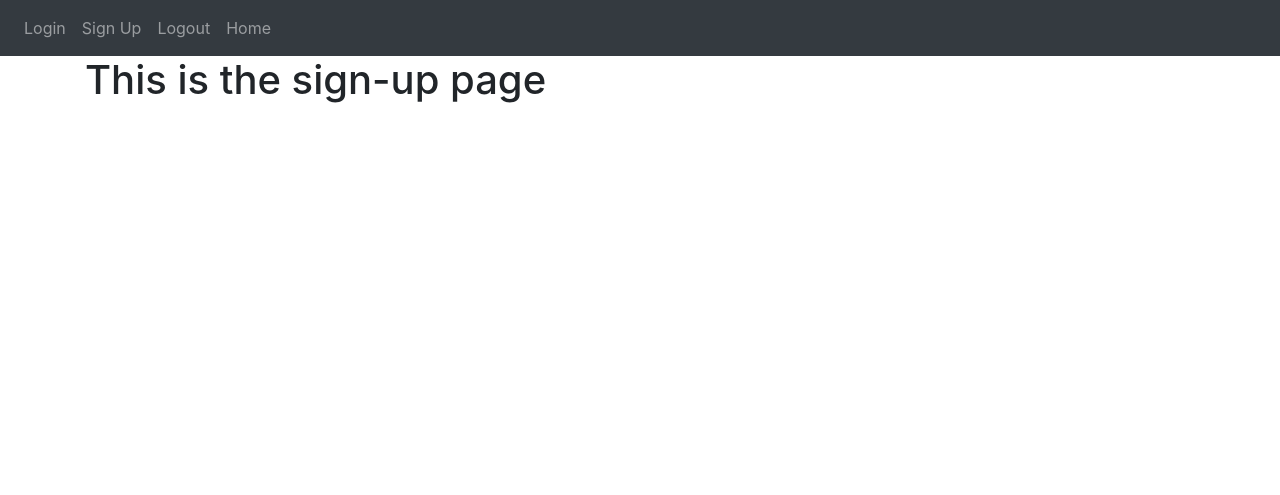
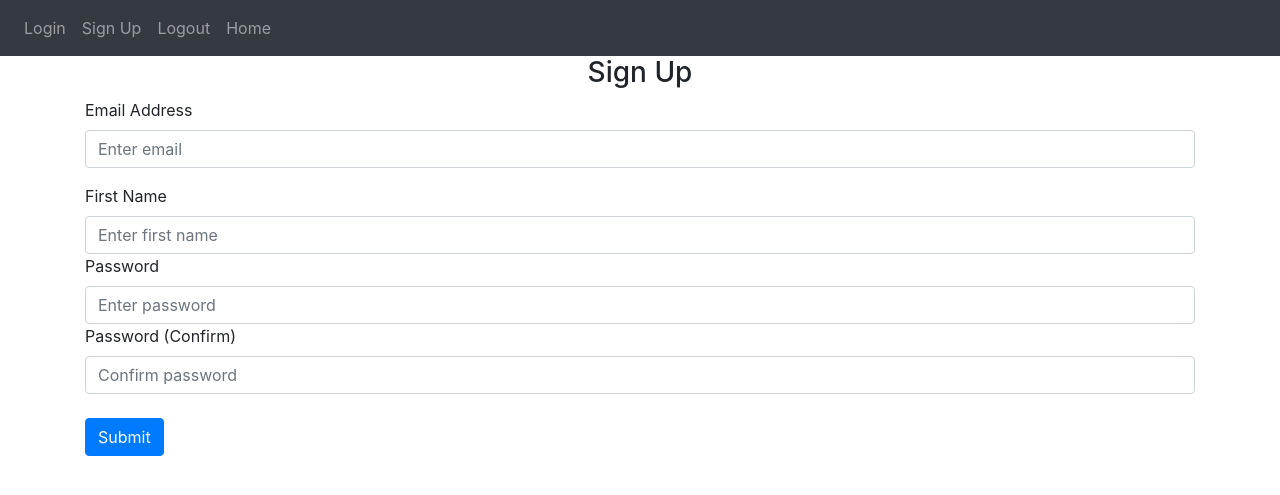
Before and after one commit to LGarza94/Python_website_tut, a Flask app: page /sign-up in a window 1280 px wide. Shown: the top 495 px of the page. Run offline with Flask 3, Linux system fonts and the light colour scheme; some libraries are stand-ins or nearby versions.

Commit message:
added new code to sign-up.html
added additional code to sign-up.html in order to display input boxes for user's to input data such as email, first name, password and confirming password

```diff
--- a/website/templates/login.html
+++ b/website/templates/login.html
@@ -2,10 +2,5 @@
 
 {% block content %}
 <h1>This is the login page</h1>
-{% if boolean == True %}
-Yes, it is true!
-{% else %}
-No, it is not true!
-{% endif %}
 
 {% endblock %}
--- a/website/templates/sign_up.html
+++ b/website/templates/sign_up.html
@@ -1,5 +1,49 @@
 {% extends "base.html" %} {% block title %}Sign Up{% endblock %}
 
 {% block content %}
-<h1>This is the sign-up page</h1>
+<form method="POST">
+    <h3 align="center">Sign Up</h3>
+    <div class="form-group">
+        <label for="email">Email Address</label>
+        <input
+            type="email"
+            class="form-control"
+            id="email"
+            name="email"
+            placeholder="Enter email"
+        />
+    </div>
+    <div class="form=group">
+        <label for="firstName">First Name</label>
+        <input
+            type="text"
+            class="form-control"
+            id="firstName"
+            name="firstName"
+            placeholder="Enter first name"
+        />
+    </div>
+    <div class="form=group">
+        <label for="password1">Password</label>
+        <input
+            type="password"
+            class="form-control"
+            id="password1"
+            name="password1"
+            placeholder="Enter password"
+        />
+    </div>
+    <div class="form=group">
+        <label for="password2">Password (Confirm)</label>
+        <input
+            type="password"
+            class="form-control"
+            id="password2"
+            name="password2"
+            placeholder="Confirm password"
+        />
+    </div>
+    <br />
+    <button type="submit" class="btn btn-primary">Submit</button>
+</form>
 {% endblock %}
```
Also changed, not shown: website/templates/base.html (indentation only).
